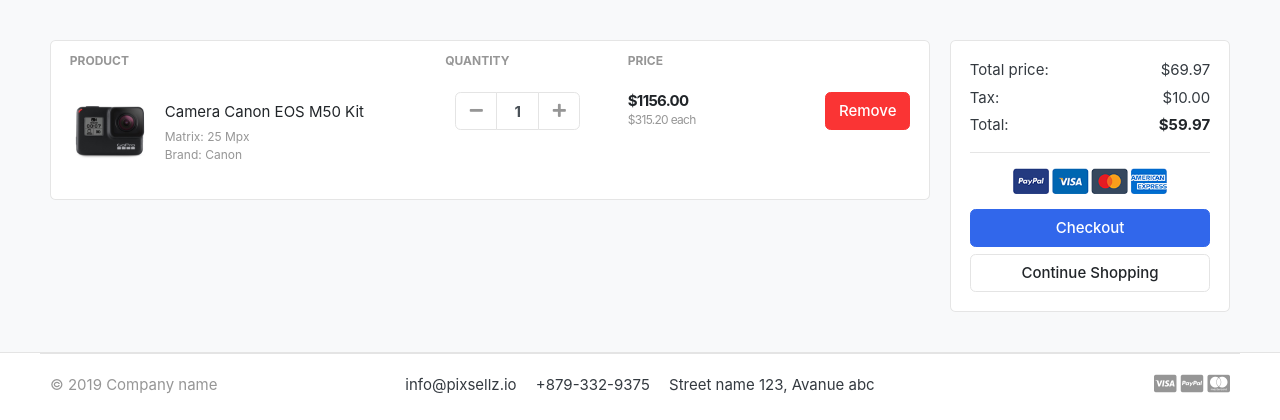
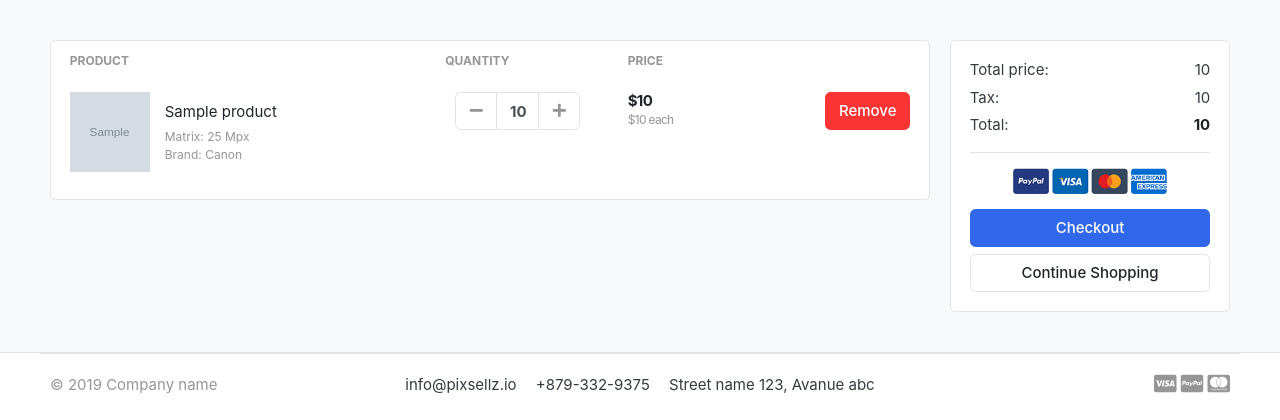
Before and after one commit to coder-backend/Great-Kart-Backend, a Django app: template greatKart/templates/store/cart.html in a window 1280 px wide. Shown: the part 118-538 px from the top of the page. Run offline with Django 3.2, Linux system fonts and the light colour scheme; the template is opened without the code that fills it: most values are stand-ins (such as "Sample title", 1, 10 or a date in 2020); grey boxes marked "Sample" are stand-in pictures; some libraries are stand-ins or nearby versions; some web fonts are replaced.

Commit message:
Cart Session Key

```diff
--- a/greatKart/carts/models.py
+++ b/greatKart/carts/models.py
@@ -18,5 +18,8 @@
     is_active = models.BooleanField(default=True)
 
 
+    def sub_total(self):
+        return self.product.price*self.quantity
+
     def __str__(self):
         return self.product
--- a/greatKart/carts/urls.py
+++ b/greatKart/carts/urls.py
@@ -3,4 +3,7 @@
 from . import views
 urlpatterns = [
     path('', views.cart, name='cart'),
+    path('add_cart/<int:product_id>/', views.add_cart, name='add_cart'),
+    path('remove_cart/<int:product_id>/', views.remove_cart, name='remove_cart'),
+    path('remove_cart_item/<int:product_id>/', views.remove_cart_item, name='remove_cart_item'),
 ]
--- a/greatKart/templates/store/cart.html
+++ b/greatKart/templates/store/cart.html
@@ -21,12 +21,13 @@
     </tr>
     </thead>
     <tbody>
+    {%for cart_item in cart_items%}
         <tr>
             <td>
                 <figure class="itemside align-items-center">
-                <div class="aside"><img src="{%static 'images/items/11.jpg'%}" class="img-sm"></div>
+                    <div class="aside"><img src="{{cart_item.product.image.url}}" class="img-sm"></div>
                     <figcaption class="info">
-                    <a href="#" class="title text-dark">Camera Canon EOS M50 Kit</a>
+                        <a href="#" class="title text-dark">{{cart_item.product.product_name}}</a>
                         <p class="text-muted small">Matrix: 25 Mpx <br> Brand: Canon</p>
                     </figcaption>
                 </figure>
@@ -36,26 +37,28 @@
                             <div class="col">
                                 <div class="input-group input-spinner">
                                     <div class="input-group-prepend">
-                                <button class="btn btn-light" type="button" id="button-plus"> <i class="fa fa-minus"></i> </button>
+                                    <a href="{%url 'remove_cart' cart_item.product.id%}" class="btn btn-light" type="button" id="button-plus"> <i class="fa fa-minus"></i> </a>
                                     </div>
-                                <input type="text" class="form-control"  value="1">
+                                    <input type="text" class="form-control"  value="{{cart_item.quantity}}">
                                     <div class="input-group-append">
-                                <button class="btn btn-light" type="button" id="button-minus"> <i class="fa fa-plus"></i> </button>
+                                    <a href="{%url 'add_cart' cart_item.product.id%}" class="btn btn-light" type="button" id="button-minus"> <i class="fa fa-plus"></i> </a>
+
+
                                     </div>
                                 </div> <!-- input-group.// -->
                             </div> <!-- col.// -->
             </td>
             <td>
                 <div class="price-wrap">
-                <var class="price">$1156.00</var>
-                <small class="text-muted"> $315.20 each </small>
+                    <var class="price">${{cart_item.sub_total}}</var>
+                    <small class="text-muted"> ${{cart_item.product.price}} each </small>
                 </div> <!-- price-wrap .// -->
             </td>
             <td class="text-right">
-        <a href="" class="btn btn-danger"> Remove</a>
+            <a href="{%url 'remove_cart_item' cart_item.product.id%}" class="btn btn-danger"> Remove</a>
             </td>
         </tr>
-
+    {%endfor%}
     </tbody>
     </table>
     </div> <!-- card.// -->
@@ -67,15 +70,15 @@
             <div class="card-body">
                 <dl class="dlist-align">
                 <dt>Total price:</dt>
-                <dd class="text-right">$69.97</dd>
+                <dd class="text-right">{{total}}</dd>
                 </dl>
                 <dl class="dlist-align">
                 <dt>Tax:</dt>
-                <dd class="text-right"> $10.00</dd>
+                <dd class="text-right"> {{tax}}</dd>
                 </dl>
                 <dl class="dlist-align">
                 <dt>Total:</dt>
-                <dd class="text-right text-dark b"><strong>$59.97</strong></dd>
+                <dd class="text-right text-dark b"><strong>{{grand_total}}</strong></dd>
                 </dl>
                 <hr>
                 <p class="text-center mb-3">
--- a/greatKart/templates/store/product_detail.html
+++ b/greatKart/templates/store/product_detail.html
@@ -70,9 +70,9 @@
         </div> <!-- row.// -->
         <hr>
         {%if single_product.stock <= 0%}
-            <a href="./product-detail.html" class="btn  btn-primary bg-red"> <span class="text">Out Of Stock</span> <i class="fas fa-shopping-cart"></i>  </a>
+            <a href="#" class="btn  btn-primary bg-red"> <span class="text">Out Of Stock</span> <i class="fas fa-shopping-cart"></i>  </a>
         {%else%}
-            <a href="./product-detail.html" class="btn  btn-primary"> <span class="text">Add to cart</span> <i class="fas fa-shopping-cart"></i>  </a>
+            <a href="{%url 'add_cart' single_product.id%}" class="btn  btn-primary"> <span class="text">Add to cart</span> <i class="fas fa-shopping-cart"></i>  </a>
         {%endif%}
     </article> <!-- product-info-aside .// -->
             </main> <!-- col.// -->
--- a/greatKart/templates/store/store.html
+++ b/greatKart/templates/store/store.html
@@ -143,7 +143,7 @@
                             <del class="price-old">$1980</del>
                         </div> <!-- price-wrap.// -->
                     </div>
-                    <a href="#" class="btn btn-block btn-primary">Add to cart </a>
+                    <a href="{%url 'add_cart' product.id%}" class="btn btn-block btn-primary">Add to cart </a>
                 </figcaption>
             </figure>
         </div> <!-- col.// -->
```
Also changed, not shown: greatKart/carts/views.py (+77 -4 lines), greatKart/db.sqlite3, 1 other file. Lines whose indentation alone changed are shown as unchanged.
